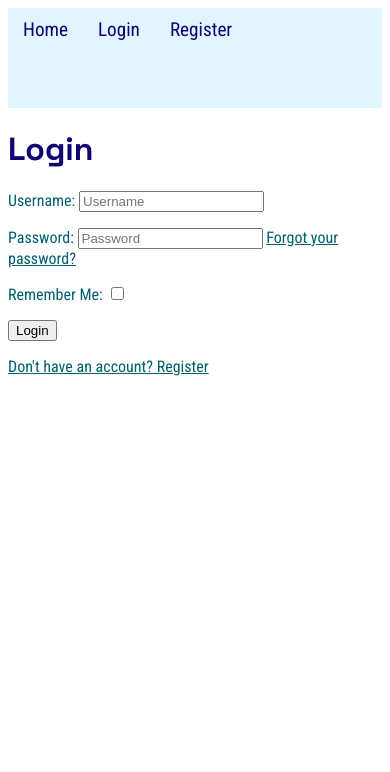
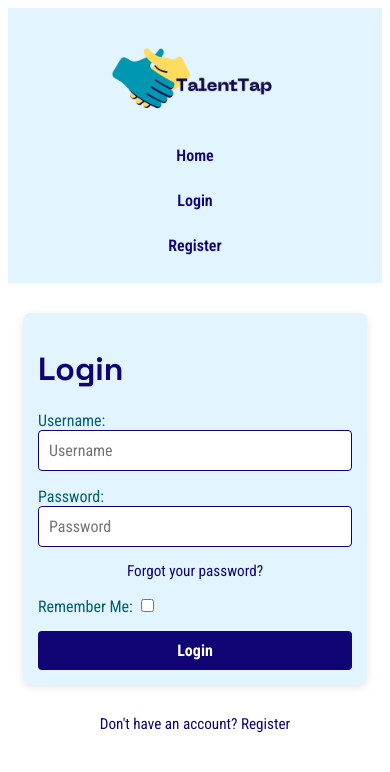
Before and after one commit to kens-i/TalentTap, a Django app: page /accounts/login/ in a window 390 px wide. Shown: the top 772 px of the page. Run offline with Django 4.2, Linux system fonts and the light colour scheme; some libraries are stand-ins or nearby versions.

Commit message:
style navbar and forms. fix job_list render in views. change login page links to use custom html page

```diff
--- a/home/views.py
+++ b/home/views.py
@@ -15,7 +15,8 @@ def index(request):
 def job_list(request):
     if request.user.is_authenticated:
         jobs = Job.objects.all()
-        return render(request, 'job_list.html', {'jobs': jobs})
+        # Render the template placed under templates/jobs/job_list.html
+        return render(request, 'jobs/job_list.html', {'jobs': jobs})
     else:
         return HttpResponse('You must be logged in to view job listings.', status=403)
 
--- a/static/style.css
+++ b/static/style.css
@@ -21,26 +21,153 @@ a, p {
     color: var(--secondary-color);
 }
 
+
+/* navbar styles */
+
 nav {
     display: flex;
+    flex-wrap: wrap;
+    align-items: center; /* This centers children vertically */
+    justify-content: space-between; /* separates logo and links */
     background-color: var(--highlight-color);
-    height: 100px;
+    height: 150px;
+    padding: 10px 20px;
+}
+
+.logo {
+    max-height: 150px;
+}
+
+.nav-links {
+  display: flex;
+  gap: 15px; /* spacing between links */
 }
 
 nav a {
-    display: flex;
     font-family: var(--secondary-font);
     color: var(--primary-color);
-    font-size: larger;
+    font-size: 1.125rem; /* roughly 18px */
+    font-weight: 600;
     text-decoration: none;
     padding: 10px 15px;
-    display: inline-block;
 }
 
 nav a:hover{
-    font-family: var(--secondary-font);
     color: var(--secondary-color);
     text-decoration: underline;
-    padding: 10px 15px;
-    display: inline-block;
 }
+
+
+/* form styles */
+
+:root {
+  --primary-font: 'Space Grotesk', sans-serif;
+  --secondary-font: 'Roboto Condensed', sans-serif;
+  --primary-color: #100474;
+  --secondary-color: #005F70;
+  --highlight-color: #e2f4fd;
+  --highlight-color-bright: #ffdc5d;
+}
+
+form {
+  max-width: 400px;
+  margin: 50px auto;
+  padding: 20px;
+  background-color: var(--highlight-color);
+  border-radius: 8px;
+  box-shadow: 0 2px 8px rgba(0, 0, 0, 0.1);
+  font-family: var(--primary-font);
+  color: var(--primary-color);
+}
+
+form p {
+  margin-bottom: 15px;
+}
+
+input[type="text"],
+input[type="password"],
+input[type="email"] {
+  width: 100%;
+  padding: 10px;
+  border: 1px solid var(--primary-color);
+  border-radius: 4px;
+  font-family: var(--secondary-font);
+  box-sizing: border-box;
+}
+
+button[type="submit"] {
+  width: 100%;
+  padding: 10px;
+  background-color: var(--primary-color);
+  color: white;
+  border: none;
+  border-radius: 4px;
+  font-family: var(--secondary-font);
+  font-weight: bold;
+  cursor: pointer;
+}
+
+button[type="submit"]:hover {
+  background-color: var(--secondary-color);
+}
+
+p a {
+  display: block;
+  text-align: center;
+  margin-top: 15px;
+  color: var(--primary-color);
+  font-family: var(--secondary-font);
+  text-decoration: none;
+}
+
+p a:hover {
+  color: var(--secondary-color);
+  text-decoration: underline;
+}
+
+
+@media (max-width: 600px) {
+  nav {
+    flex-direction: column;
+    align-items: center;
+    justify-content: center;
+    height: auto;
+    padding: 20px 10px;
+    flex-wrap: wrap;
+    text-align: center;
+  }
+
+  .logo {
+    max-height: 100px;
+    margin-bottom: 10px;
+  }
+
+  .nav-links {
+    flex-direction: column;
+    align-items: center;
+    width: 100%;
+    gap: 10px;
+  }
+
+  nav a {
+    font-size: 1rem;
+    padding: 8px;
+  }
+
+  form {
+    margin: 30px 15px;
+    padding: 15px;
+    max-width: 100%;
+  }
+
+  input[type="text"],
+  input[type="password"],
+  input[type="email"],
+  button[type="submit"] {
+    font-size: 1rem;
+  }
+
+  p a {
+    font-size: 0.95rem;
+  }
+}
--- a/templates/account/login.html
+++ b/templates/account/login.html
@@ -1,9 +1,9 @@
 {% extends "base.html" %}
 {% block title %}Login{% endblock %}
 {% block content %}
-<h1>Login</h1>
 
 <form method="post" action="{% url 'account_login' %}">
+  <h1>Login</h1>
   {% csrf_token %}
   {{ form.as_p }}
   <button type="submit">Login</button>
--- a/templates/account/logout.html
+++ b/templates/account/logout.html
@@ -1,10 +1,10 @@
 {% extends "base.html" %}
 {% block title %}Logout{% endblock %}
 {% block content %}
-<h1>Logout</h1>
-<p>Are you sure you want to log out?</p>
 
 <form method="post" action="{% url 'account_logout' %}">
+  <h1>Logout</h1>
+  <p>Are you sure you want to log out?</p>
   {% csrf_token %}
   <button type="submit">Log out</button>
 </form>
--- a/templates/account/signup.html
+++ b/templates/account/signup.html
@@ -1,9 +1,9 @@
 {% extends "base.html" %}
 {% block title %}Register{% endblock %}
 {% block content %}
-<h1>Register</h1>
 
 <form method="post" action="{% url 'account_signup' %}">
+  <h1>Register</h1>
   {% csrf_token %}
   {{ form.as_p }}
   <button type="submit">Sign up</button>
--- a/templates/base.html
+++ b/templates/base.html
@@ -8,9 +8,9 @@
   <title>{% block title %}Job Board{% endblock %}</title>
 
    <!-- favicons generated by favicon.io -->
-    <link rel="apple-touch-icon" sizes="180x180" href="{% static 'images/tt_logo.png' %}">
-    <link rel="icon" type="image/png" sizes="32x32" href="{% static 'images/tt_logo.png' %}">
-    <link rel="icon" type="image/png" sizes="16x16" href="{% static 'images/tt_logo.png' %}">
+    <link rel="apple-touch-icon" sizes="180x180" href="{% static 'images/favicon.png' %}">
+    <link rel="icon" type="image/png" sizes="32x32" href="{% static 'images/favicon.png' %}">
+    <link rel="icon" type="image/png" sizes="16x16" href="{% static 'images/favicon.png' %}">
 
     <!-- custom css -->
     <link rel="stylesheet" href="{% static 'style.css' %}">
@@ -21,6 +21,8 @@
 <body>
 
 <nav>
+<img src="{% static 'images/tt_logo.png' %}" class="logo" alt="TalentTap Logo">
+  <div class="nav-links">
     <a href="{% url 'job_list' %}">Home</a>
     {% if user.is_authenticated %}
     <a href="{% url 'create_job' %}">Post a Job</a>
@@ -30,6 +32,7 @@
       <a href="{% url 'account_login' %}">Login</a>
       <a href="{% url 'account_signup' %}">Register</a>
     {% endif %}
+  </div>
 </nav>
 
 {% if messages %}
--- a/templates/jobs/job_list.html
+++ b/templates/jobs/job_list.html
@@ -1,9 +1,9 @@
 {% extends "base.html" %}
 {% block title %}Job Listings{% endblock %}
 {% block content %}
-<h1>Job Listings</h1>
 
 <form method="get">
+  <h1>Job Listings</h1>
   <label>Search:</label>
   <input type="text" name="q" value="{{ request.GET.q }}">
   <label>Location:</label>
```
Also changed, not shown: static/images/favicon.png (added), static/images/tt_logo.png. Lines whose indentation alone changed are shown as unchanged.
